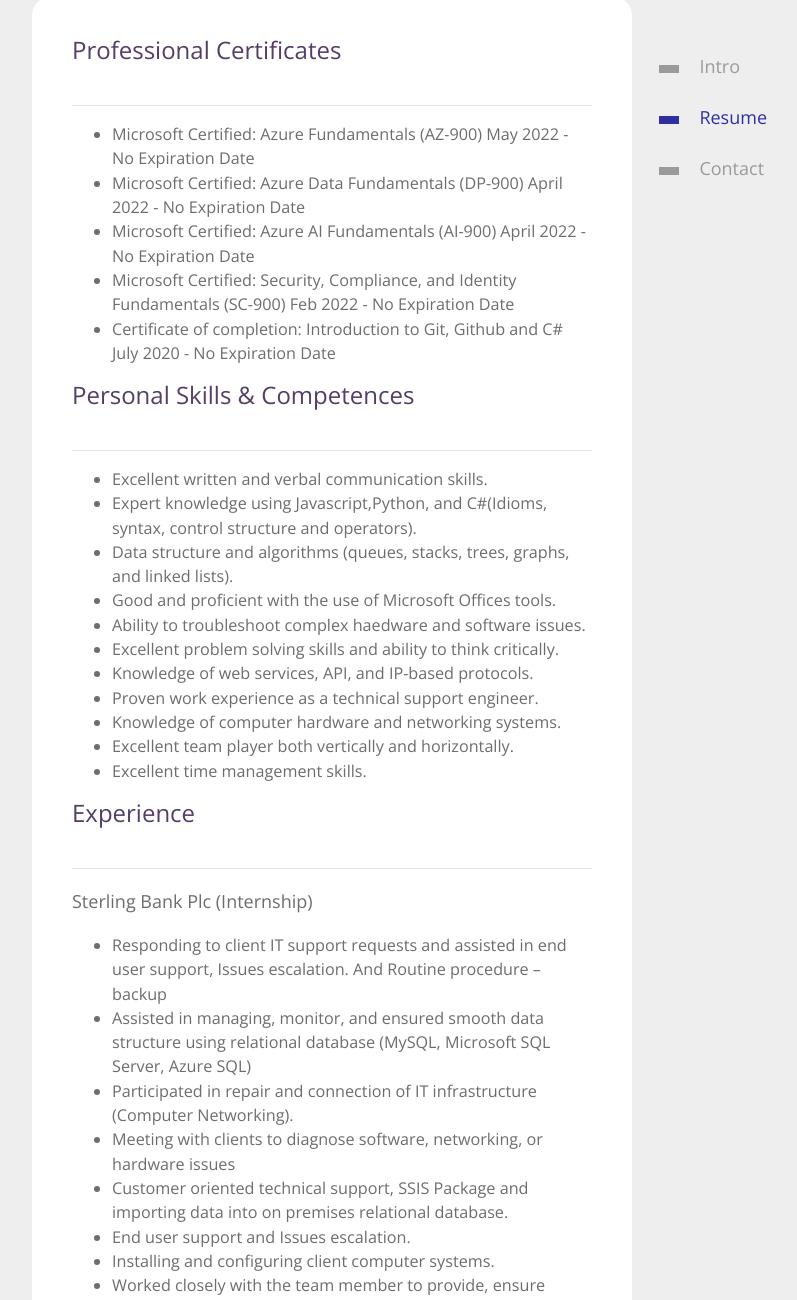
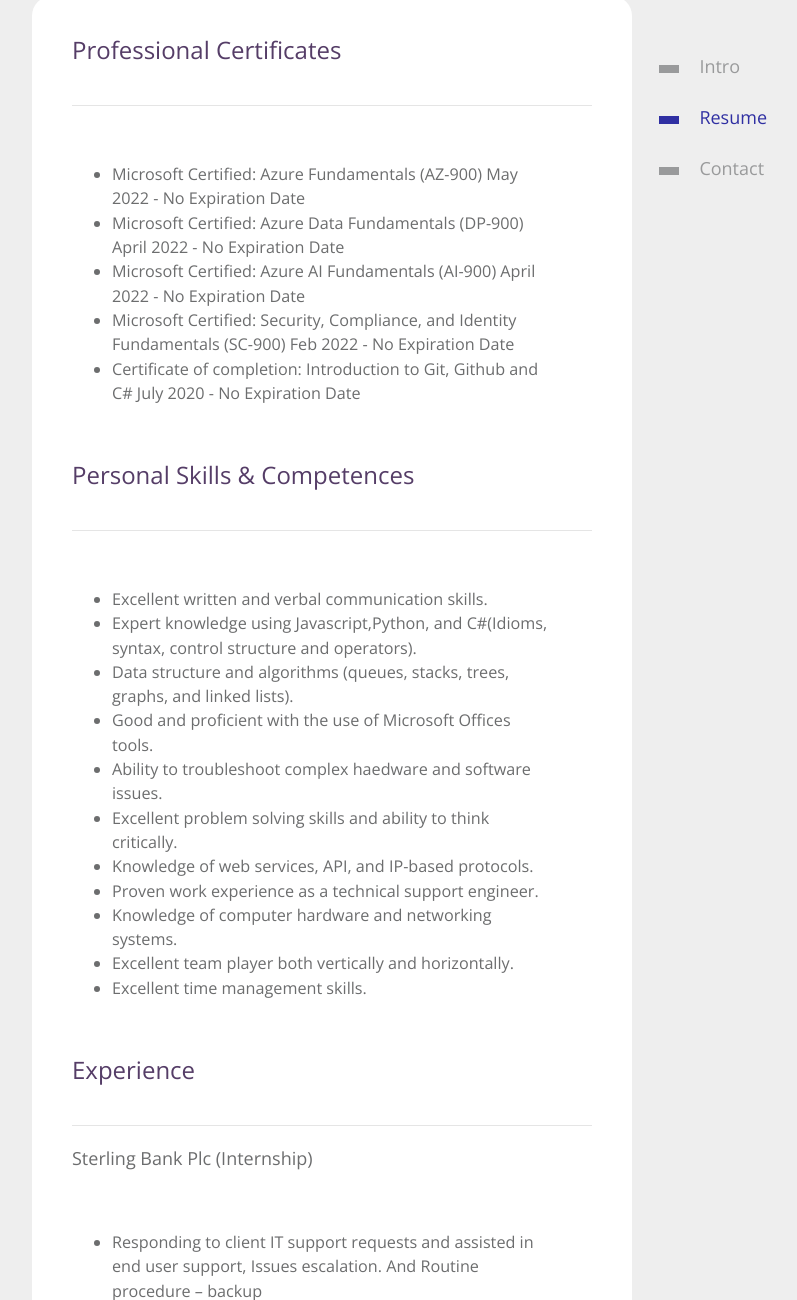
Before and after one commit to mi-touch/PPT, a plain HTML site: page resume.html in a window 1280 px wide. Shown: the part 180-1480 px from the top of the page, without its empty margins (308-1105 px from the left). Drawn offline with nearby package versions, Linux system fonts and the light colour scheme.

Commit message:
Modified

```diff
--- a/resume.html
+++ b/resume.html
@@ -37,7 +37,7 @@
           <div class="tm-content">
             <h2 class="tm-page-title">Professional Certificates</h2>
               <hr class="tm-line">
-            <ul class="tm-small">
+            <ul class="tm-small tm-content">
                 <li>Microsoft Certified: Azure Fundamentals (AZ-900) May 2022 - No Expiration Date</li>
                 <li>Microsoft Certified: Azure Data Fundamentals (DP-900) April 2022 - No Expiration Date</li>
                 <li>Microsoft Certified: Azure AI Fundamentals (AI-900) April 2022 - No Expiration Date</li>
@@ -46,7 +46,7 @@
             </ul>
               <h2 class="tm-page-title">Personal Skills & Competences</h2>
               <hr class="tm-line">
-            <ul class="tm-small">
+            <ul class="tm-small tm-content">
                 <li>Excellent written and verbal communication skills.</li>
                 <li>Expert knowledge using Javascript,Python, and C#(Idioms, syntax, control structure and operators).</li>
                 <li>Data structure and algorithms (queues, stacks, trees, graphs, and linked lists).</li>
@@ -62,7 +62,7 @@
               <h2 class="tm-page-title">Experience</h2>
               <hr class="tm-line">
                 <p>Sterling Bank Plc (Internship)</p>
-                <ul class="tm-small">
+                <ul class="tm-small tm-content">
                   <li>Responding to client IT support requests and assisted in end user support, Issues escalation. And Routine procedure – backup</li>
                   <li>Assisted in managing, monitor, and ensured smooth data structure using relational database (MySQL, Microsoft SQL Server, Azure SQL)</li>
                   <li>Participated in repair and connection of IT infrastructure (Computer Networking).</li>
@@ -128,7 +128,7 @@
           <div>
             <h2 class="tm-page-title">Software</h2>
             <hr class="tm-line">
-              <ul class="tm-small">
+              <ul class="tm-small tm-content">
                 <li>Experienced building and managing applications/services in Microsoft Azure and Background experience using AWS cloud.</li>
                 <li>Developing and consuming JSON, REST based APIs.</li>
                 <li>Good understanding of Storage (Disk access, File system), Memory management (Virtual memory), Networking (HTTP, TCP, Sockets), Security and Web browser.</li>
```
